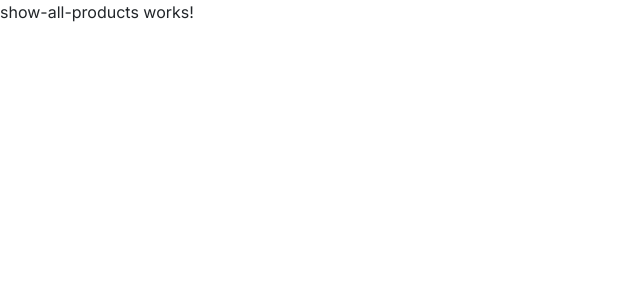
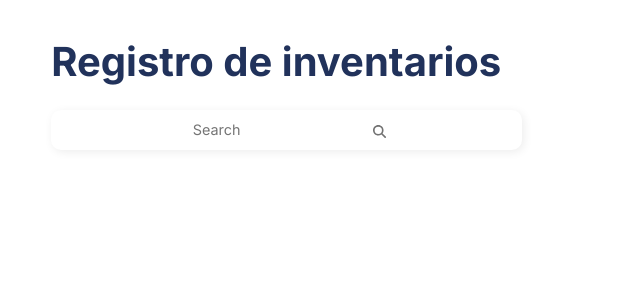
Before and after one commit to Code-Crafters-PUJ/web-app-users, an Angular app: page /home/inventory/show/product/all in a window 1280 px wide. Shown: the top 300 px of the page, without its empty margins (0-640 px from the left). Built offline with nearby package versions, Linux system fonts and the light colour scheme.

Commit message:
inventory branch created

```diff
--- a/src/app/pages/inventory-page/show-all-products-page/show-all-products.component.css
+++ b/src/app/pages/inventory-page/show-all-products-page/show-all-products.component.css
@@ -0,0 +1,68 @@
+.all-content{
+  margin: 3% 4% 2%;
+}
+
+.InputContainer {
+  height: 40px;
+  width: 40%;
+  display: flex;
+  align-items: center;
+  justify-content: center;
+  background-color: rgb(255, 255, 255);
+  border-radius: 10px;
+  overflow: hidden;
+  cursor: pointer;
+  padding-left: 15px;
+  box-shadow: 2px 2px 10px rgba(0, 0, 0, 0.075);
+  margin-top: 2%;
+}
+
+.input {
+  width: 170px;
+  height: 100%;
+  border: none;
+  outline: none;
+  font-size: 0.9em;
+  caret-color: rgb(255, 81, 0);
+}
+
+.labelforsearch {
+  cursor: text;
+  padding: 0px 12px;
+}
+
+.searchIcon {
+  width: 13px;
+}
+
+.border {
+  height: 40%;
+  width: 1.3px;
+  background-color: rgb(223, 223, 223);
+}
+
+.micIcon {
+  width: 12px;
+}
+
+.micButton {
+  padding: 0px 15px 0px 12px;
+  border: none;
+  background-color: transparent;
+  height: 40px;
+  cursor: pointer;
+  transition-duration: .3s;
+}
+
+.searchIcon path {
+  fill: rgb(114, 114, 114);
+}
+
+.micIcon path {
+  fill: rgb(255, 81, 0);
+}
+
+.micButton:hover {
+  background-color: rgb(255, 230, 230);
+  transition-duration: .3s;
+}
--- a/src/app/pages/inventory-page/show-all-products-page/show-all-products.component.html
+++ b/src/app/pages/inventory-page/show-all-products-page/show-all-products.component.html
@@ -1 +1,14 @@
-<p>show-all-products works!</p>
+<div class="all-content">
+  <h1>Registro de inventarios</h1>
+
+
+
+  <div class="InputContainer">
+    <input type="text" name="text" class="input" id="input" placeholder="Search">
+
+    <label for="input" class="labelforsearch">
+      <svg viewBox="0 0 512 512" class="searchIcon"><path d="M416 208c0 45.9-14.9 88.3-40 122.7L502.6 457.4c12.5 12.5 12.5 32.8 0 45.3s-32.8 12.5-45.3 0L330.7 376c-34.4 25.2-76.8 40-122.7 40C93.1 416 0 322.9 0 208S93.1 0 208 0S416 93.1 416 208zM208 352a144 144 0 1 0 0-288 144 144 0 1 0 0 288z"></path></svg>
+    </label>
+
+  </div>
+</div>
--- a/src/app/pages/inventory-page/show-all-products-page/show-all-products.component.ts
+++ b/src/app/pages/inventory-page/show-all-products-page/show-all-products.component.ts
@@ -1,9 +1,12 @@
 import { Component } from '@angular/core';
+import {SidebarComponent} from "../../../general/sidebar/sidebar.component";
 
 @Component({
   selector: 'app-show-all-products',
   standalone: true,
-  imports: [],
+  imports: [
+    SidebarComponent
+  ],
   templateUrl: './show-all-products.component.html',
   styleUrl: './show-all-products.component.css'
 })
```
Also changed, not shown: 1 other file (tests, documents, lock files or other folders).
